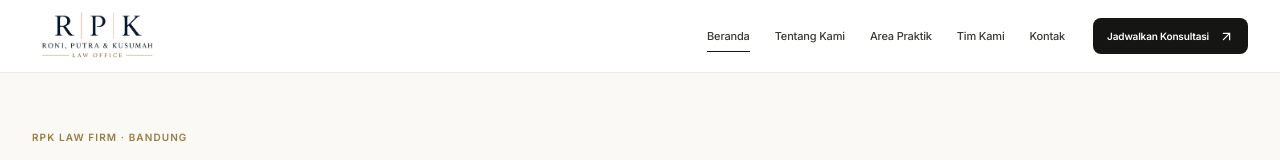
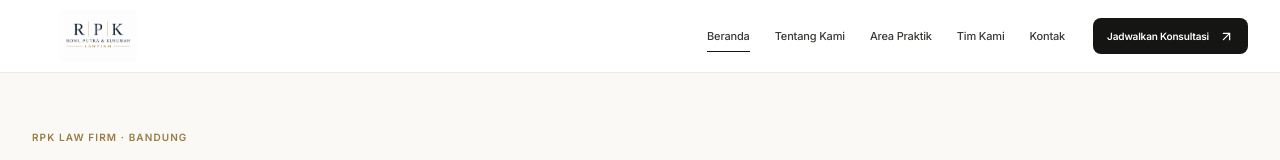
Before and after one commit to mocitaz/rpklawoffice, a Next.js app: page / in a window 1280 px wide. Shown: the top 160 px of the page. Built offline with nearby package versions, Linux system fonts and the light colour scheme.

Commit message:
feat: use rpklawfirm.png for header and main site logo while preserving light logo for footer

```diff
--- a/src/components/logo.tsx
+++ b/src/components/logo.tsx
@@ -9,7 +9,7 @@ export function Logo({ light = false }: { light?: boolean }) {
       aria-label="Roni, Putra & Kusumah Law Firm — Beranda"
     >
       <Image
-        src={light ? "/images/brand/rpk-logo-light.png" : "/images/brand/rpk-logo-dark.png"}
+        src={light ? "/images/brand/rpk-logo-light.png" : "/images/brand/rpklawfirm.png"}
         width={1169}
         height={516}
         sizes="(max-width: 768px) 132px, 158px"
```
Also changed, not shown: public/images/brand/rpklawfirm.png (added).
